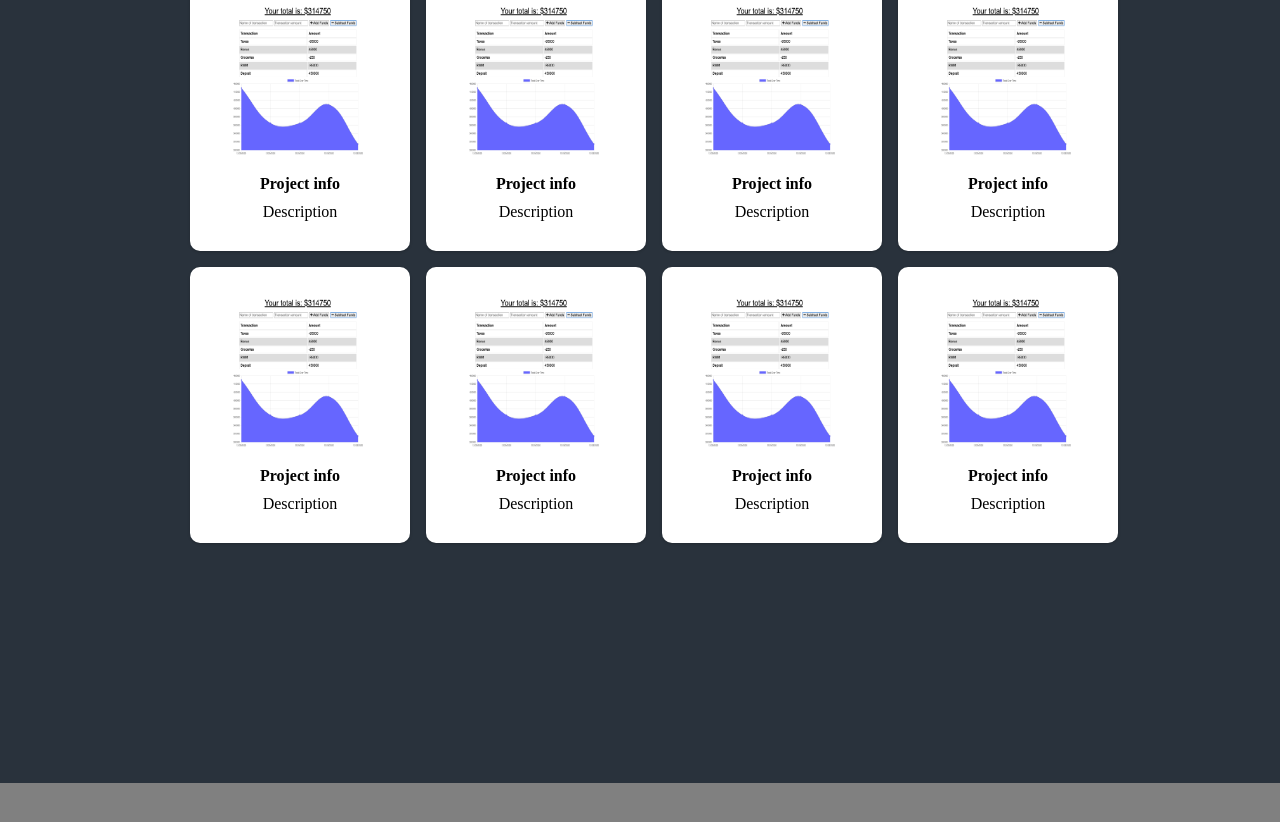
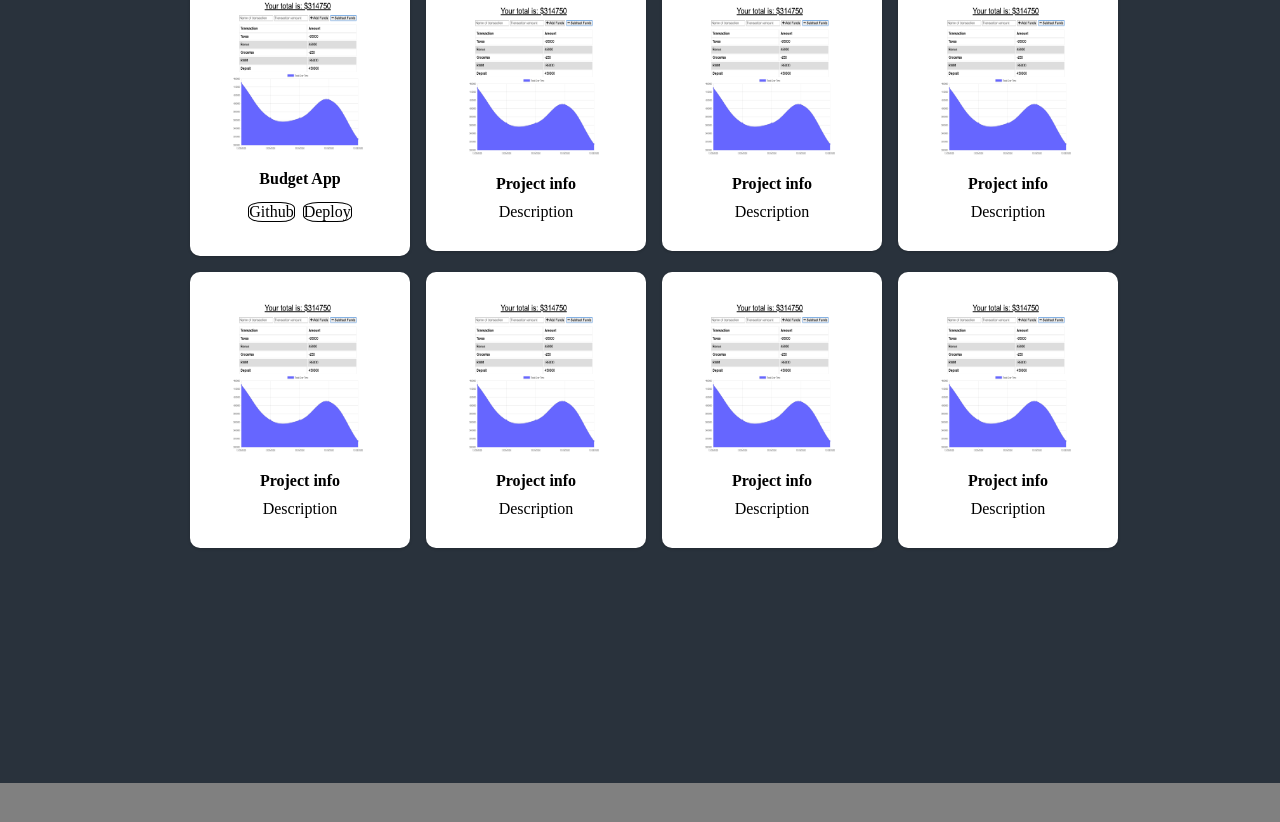
Before and after one commit to DevVlady/DevVlady_Portfolio, a React (Create React App) app: page / in a window 1280 px wide. Shown: the part 2757-3579 px from the top of the page. Built offline with nearby package versions, Linux system fonts and the light colour scheme; a web font is replaced by a local one.

Commit message:
Added the deploy and github link to the first card on my portfolio page.

```diff
--- a/src/components/Projects/ProjectElements.js
+++ b/src/components/Projects/ProjectElements.js
@@ -1,4 +1,5 @@
 import styled from 'styled-components';
+import {Link} from 'react-scroll';
 
 export const ProjectContainer = styled.div `
     height: 1160px;
@@ -80,3 +81,19 @@ export const ProjectIcon = styled.img `
     width: 160px;
     margin-bottom: 10px;
 `;
+
+export const BtnWrap = styled.div `
+    display: flex;
+    justify-content: flex-start;
+`;
+
+export const Button = styled(Link) `
+    outline: 1px solid;
+    border-radius: 30%;
+    cursor: pointer;
+    display: flex;
+    justify-content: center;
+    align-items: center;
+    transition: all 0.2s ease-in-out;
+    margin: 5px
+`;
--- a/src/components/Projects/Projects.jsx
+++ b/src/components/Projects/Projects.jsx
@@ -3,7 +3,8 @@ import Icon1 from '../../images/Progressive Budget.png';
 import Icon2 from '../../images/Progressive Budget.png';
 import Icon3 from '../../images/Progressive Budget.png';
 import Icon4 from '../../images/Progressive Budget.png';
-import { ProjectContainer, ProjectH1, ProjectWrapper, ProjectCard, ProjectIcon, ProjectH2, ProjectP } from './ProjectElements';
+import { ProjectContainer, ProjectH1, ProjectWrapper, ProjectCard, ProjectIcon, ProjectH2, ProjectP, BtnWrap, Button } from './ProjectElements';
+
 
 const Projects = () => {
     return (
@@ -12,8 +13,16 @@ const Projects = () => {
             <ProjectWrapper>
                 <ProjectCard>
                     <ProjectIcon src={Icon1}/>
-                    <ProjectH2>Project info</ProjectH2>
-                    <ProjectP>Description</ProjectP>
+                    <ProjectH2>Budget App</ProjectH2>
+                    {/* <ProjectP>Description</ProjectP> */}
+                    <BtnWrap>
+                        <Button
+                            onClick={event => window.location.href='https://github.com/DevVlady/Progressive_Budget'}
+                        >Github</Button>
+                        <Button
+                            onClick={event => window.location.href='https://my-progressive-budget.herokuapp.com/'}
+                        >Deploy</Button>
+                    </BtnWrap>
                 </ProjectCard>
                 <ProjectCard>
                     <ProjectIcon src={Icon2}/>
```
